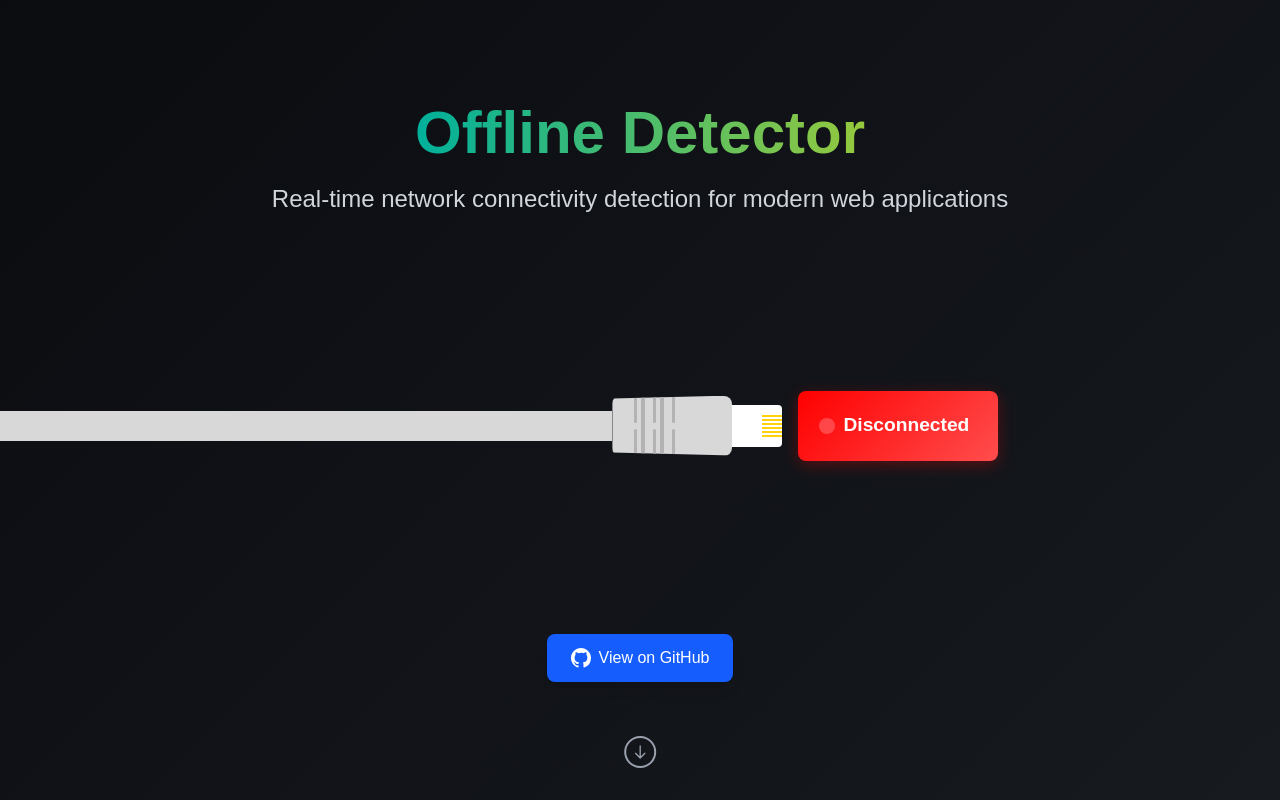
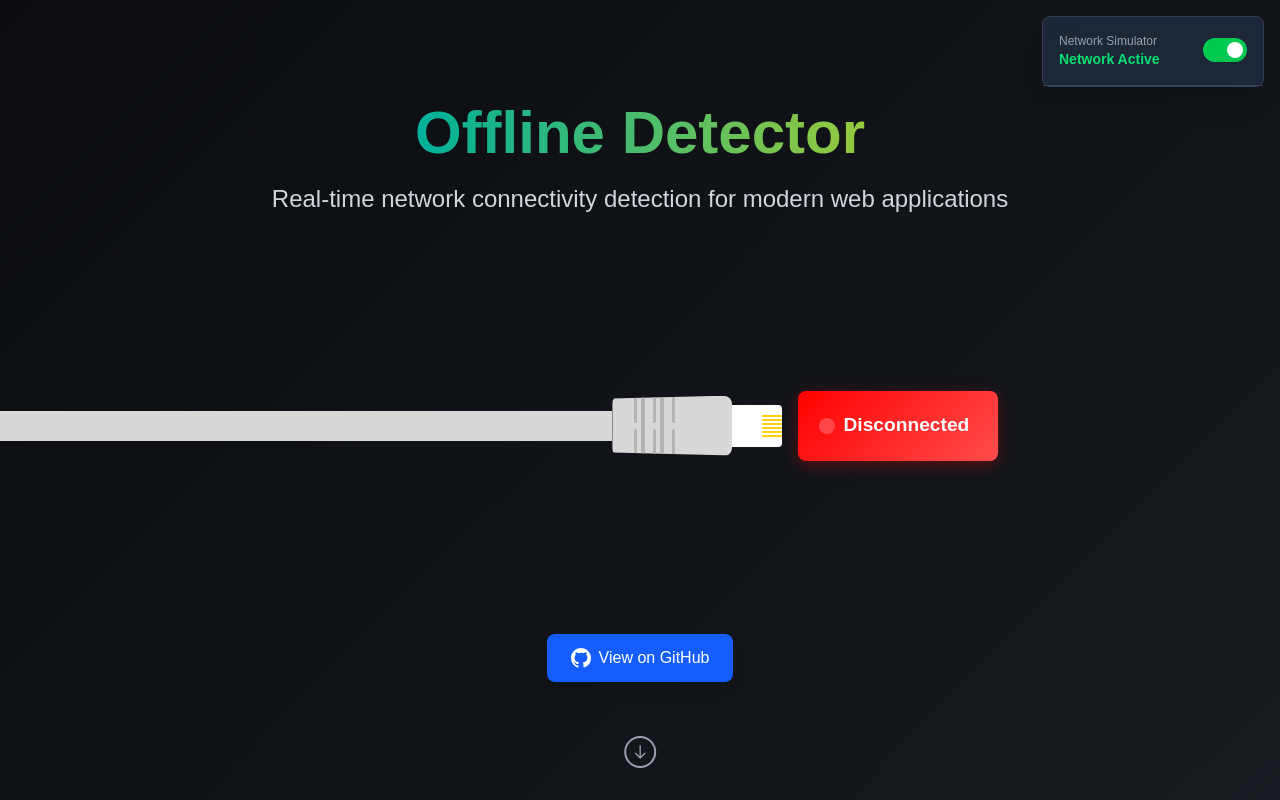
Before and after one commit to hiteshshetty-dev/offline-detector, a Next.js app in the folder examples/site/: page /offline-detector/ in a window 1280 px wide. Shown: the top 800 px of the page. Built offline with nearby package versions, Linux system fonts and the light colour scheme.

Commit message:
feat: integrate NetworkToggle component and enhance HeroSection with online status detection

```diff
--- a/examples/site/src/app/page.tsx
+++ b/examples/site/src/app/page.tsx
@@ -1,23 +1,19 @@
 'use client';
 
-import { useState } from 'react';
 import { useOfflineDetector } from '@/hooks/useOfflineDetector';
 import Footer from '../components/Footer';
 import InstallationSection from '../components/InstallationSection';
 import FeatureSection from '../components/FeatureSection';
 import HeroSection from '../components/HeroSection';
-
-interface LogEntry {
-  id: number;
-  timestamp: string;
-  message: string;
-  type: 'info' | 'success' | 'warning' | 'error';
-}
+import NetworkToggle from '../components/NetworkToggle';
 
 export default function Home() {
+  const { isOnline } = useOfflineDetector();
+
   return (
     <div className="min-h-screen hero-gradient">
-      <HeroSection />
+      <NetworkToggle />
+      <HeroSection isOnline={isOnline} />
       <FeatureSection />
       <InstallationSection />
       <Footer />
--- a/examples/site/src/components/HeroSection.tsx
+++ b/examples/site/src/components/HeroSection.tsx
@@ -1,6 +1,9 @@
 import React from 'react';
 import EthernetCable from './EthernetCable';
-import { useOfflineDetector } from '@/hooks/useOfflineDetector';
+
+interface HeroSectionProps {
+  isOnline: boolean;
+}
 
 const scrollToFeatures = () => {
   const featuresSection = document.getElementById('features');
@@ -12,9 +15,7 @@ const scrollToFeatures = () => {
   }
 };
 
-const HeroSection = () => {
-  const { isOnline } = useOfflineDetector();
-
+const HeroSection: React.FC<HeroSectionProps> = ({ isOnline }) => {
   return (
     <section className="min-h-screen flex items-center justify-center px-4 py-20 relative">
       <div className="max-w-4xl mx-auto text-center space-y-4">
--- /dev/null
+++ b/examples/site/src/components/NetworkToggle.tsx
@@ -0,0 +1,87 @@
+'use client';
+
+import React, { useState, useEffect } from 'react';
+import {
+  createNetworkInterceptor,
+  getNetworkInterceptor,
+} from '@/utils/networkInterceptor';
+
+const NetworkToggle = () => {
+  const [isNetworkBlocked, setIsNetworkBlocked] = useState(false);
+  const [showTooltip, setShowTooltip] = useState(false);
+
+  useEffect(() => {
+    const interceptor = createNetworkInterceptor();
+
+    return () => {
+      interceptor.destroy();
+    };
+  }, []);
+
+  const handleToggle = () => {
+    const interceptor = getNetworkInterceptor();
+    if (interceptor) {
+      interceptor.toggleNetwork();
+      const newState = interceptor.isNetworkBlocked();
+      setIsNetworkBlocked(newState);
+    }
+  };
+
+  const getStatusText = () => {
+    return isNetworkBlocked ? 'Network Blocked' : 'Network Active';
+  };
+
+  const getStatusColor = () => {
+    return isNetworkBlocked ? 'text-red-400' : 'text-green-400';
+  };
+
+  const getToggleColor = () => {
+    return isNetworkBlocked ? 'bg-red-500' : 'bg-green-500';
+  };
+
+  return (
+    <div className="fixed top-4 right-4 z-50">
+      <div className="bg-gray-800/95 backdrop-blur-sm border border-gray-700 rounded-lg shadow-xl max-w-sm">
+        <div className="p-4 border-b border-gray-700">
+          <div className="flex items-center justify-between gap-4">
+            <div className="flex flex-col w-32">
+              <span className="text-xs text-gray-400 font-medium">
+                Network Simulator
+              </span>
+              <span className={`text-sm font-semibold ${getStatusColor()}`}>
+                {getStatusText()}
+              </span>
+            </div>
+
+            <div className="relative">
+              <button
+                onClick={handleToggle}
+                onMouseEnter={() => setShowTooltip(true)}
+                onMouseLeave={() => setShowTooltip(false)}
+                className={`relative inline-flex h-6 w-11 items-center rounded-full transition-colors duration-200 focus:outline-none focus:ring-2 focus:ring-blue-500 focus:ring-offset-2 focus:ring-offset-gray-800 ${getToggleColor()}`}
+              >
+                <span
+                  className={`inline-block h-4 w-4 transform rounded-full bg-white transition-transform duration-200 ${
+                    isNetworkBlocked ? 'translate-x-1' : 'translate-x-6'
+                  }`}
+                />
+              </button>
+
+              {showTooltip && (
+                <div className="absolute top-full right-0 mt-2 w-48 bg-gray-900 text-white text-xs rounded-lg p-2 shadow-lg border border-gray-600">
+                  <div className="text-center">
+                    Click to {isNetworkBlocked ? 'unblock' : 'block'} network
+                    requests
+                  </div>
+                  <div className="absolute bottom-full right-4 w-0 h-0 border-l-4 border-r-4 border-b-4 border-transparent border-b-gray-900"></div>
+                </div>
+              )}
+            </div>
+          </div>
+        </div>
+      </div>
+    </div>
+  );
+};
+
+export default NetworkToggle;
--- a/examples/site/src/hooks/useOfflineDetector.ts
+++ b/examples/site/src/hooks/useOfflineDetector.ts
@@ -36,8 +36,8 @@ export function useOfflineDetector(
           enabled: true,
           url: '/offline-detector/favicon.ico',
           requestTimeout: 5000,
-          interval: 2000,
-          maxFailures: 3,
+          interval: 1000,
+          maxFailures: 2,
         },
       });
       detector.current = newDetector;
--- /dev/null
+++ b/examples/site/src/utils/networkInterceptor.ts
@@ -0,0 +1,54 @@
+class NetworkInterceptor {
+  private isBlocking = false;
+  private originalFetch: typeof fetch;
+
+  constructor() {
+    this.originalFetch = window.fetch;
+
+    this.setupInterceptor();
+  }
+
+  private setupInterceptor(): void {
+    window.fetch = async (
+      input: RequestInfo | URL,
+      init?: RequestInit
+    ): Promise<Response> => {
+      const url = input.toString();
+      if (this.isBlocking && url.includes('/offline-detector/favicon.ico')) {
+        throw new TypeError('Failed to fetch');
+      }
+      return this.originalFetch.call(window, input, init);
+    };
+  }
+
+  public toggleNetwork(): void {
+    this.isBlocking = !this.isBlocking;
+  }
+
+  public isNetworkBlocked(): boolean {
+    return this.isBlocking;
+  }
+
+  public destroy(): void {
+    window.fetch = this.originalFetch;
+
+    this.isBlocking = false;
+  }
+}
+
+let interceptorInstance: NetworkInterceptor | null = null;
+
+export const createNetworkInterceptor = (): NetworkInterceptor => {
+  if (interceptorInstance) {
+    interceptorInstance.destroy();
+  }
+
+  interceptorInstance = new NetworkInterceptor();
+  return interceptorInstance;
+};
+
+export const getNetworkInterceptor = (): NetworkInterceptor | null => {
+  return interceptorInstance;
+};
+
+export { NetworkInterceptor };
```
Also changed, not shown: 1 other file (tests, documents, lock files or other folders).
